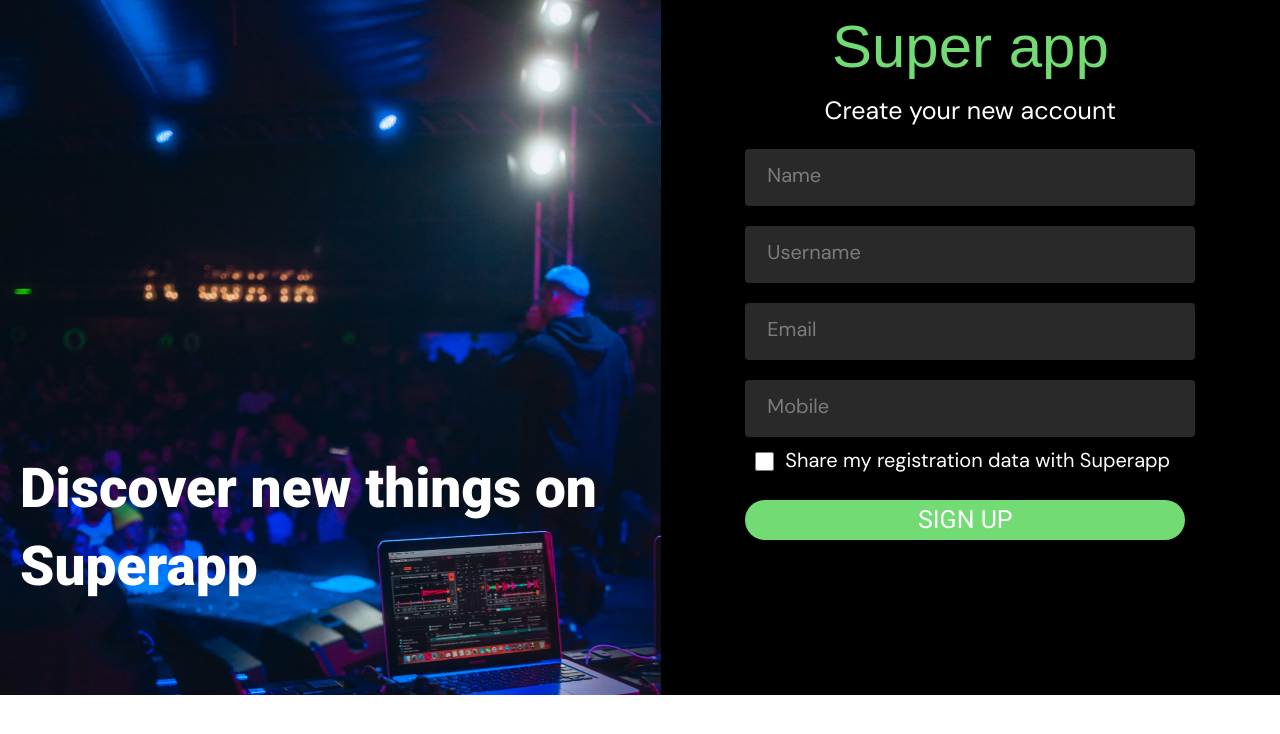
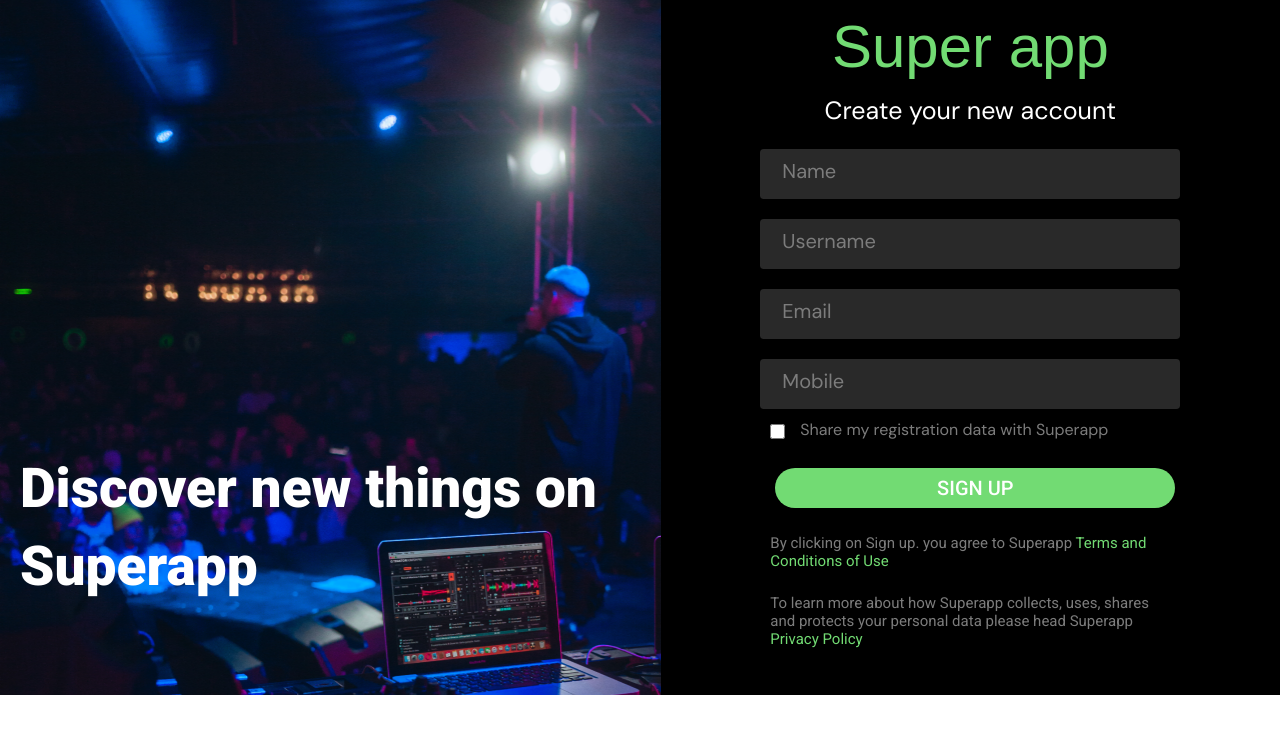
Before and after one commit to rachiashtekar/captone-project, a React (Create React App) app: page / in a window 1280 px wide. Shown: the top 734 px of the page. Built offline with nearby package versions, Linux system fonts and the light colour scheme; a web font is replaced by a local one.

Commit message:
changes some css part and added the  below reamaning portion

```diff
--- a/src/Components/App.css
+++ b/src/Components/App.css
@@ -60,8 +60,8 @@
 
 .input-section {
   background: #292929;
-  width: 450px;
-  height: 57px;
+  width: 420px;
+  height: 50px;
   top: 312px;
   margin-top: 20px;
   border-radius: 3.82px;
@@ -85,12 +85,13 @@
   font-family: "DM Sans", sans-serif;
   font-size: 20px;
   position: relative;
+  left: 0px;
 
   justify-content: space-between;
 }
 .checkmark {
-  height: 19px;
-  width: 19px;
+  height: 15px;
+  width: 15px;
   background: #d9d9d9;
   cursor: pointer;
   position: relative;
@@ -102,8 +103,9 @@
   position: absolute;
   left: 40px;
   top: 10px;
-  /* color: #7c7c7c; */
-  color: white;
+  color: #7c7c7c;
+  font-size: 16px;
+
 }
 button {
   color: white;
@@ -111,11 +113,41 @@ button {
   top: 44px;
   background: #72db73;
   height: 40px;
-  width: 440px;
+  width: 400px;
   border-radius: 28px;
   border: none;
   font-family: "Roboto", sans-serif;
-  font-weight: 400;
-  font-size: 25px;
+  font-weight: 500;
+  font-size: 20px;
   letter-spacing: 2%;
+  position: relative;
+  left: 15px;
 }
+
+.para1{
+  color: #7C7C7C;
+
+  position: relative;
+  top: 70px;
+
+  height: 40px;
+  width: 400px;
+  font-family: "Roboto", sans-serif;
+font-size: 15px;
+
+}
+.para2{
+  color: #7C7C7C;
+  ;
+  position: relative;
+  top: 90px;
+
+  height: 50px;
+  width: 400px;
+  font-family: "Roboto", sans-serif;
+  font-size: 15px;
+}
+span{
+  color:  #72DB73;
+
+}
--- a/src/Components/RegisterForm.js
+++ b/src/Components/RegisterForm.js
@@ -83,10 +83,22 @@ function RegisterForm() {
             </div>
 
             <button >SIGN UP</button>
+
           </form>
+          <div className="para1">
+            <p>By clicking on Sign up. you agree to Superapp <span>Terms and Conditions of Use</span></p>
+
+          </div>
+          <div className="para2">
+            <p>To learn more about how Superapp collects, uses, shares and protects your personal data please head Superapp <span>Privacy Policy</span></p>
+          </div>
+
         </div>
       </div>
+
     </div>
+
+
   );
 }
 export default RegisterForm;
```
